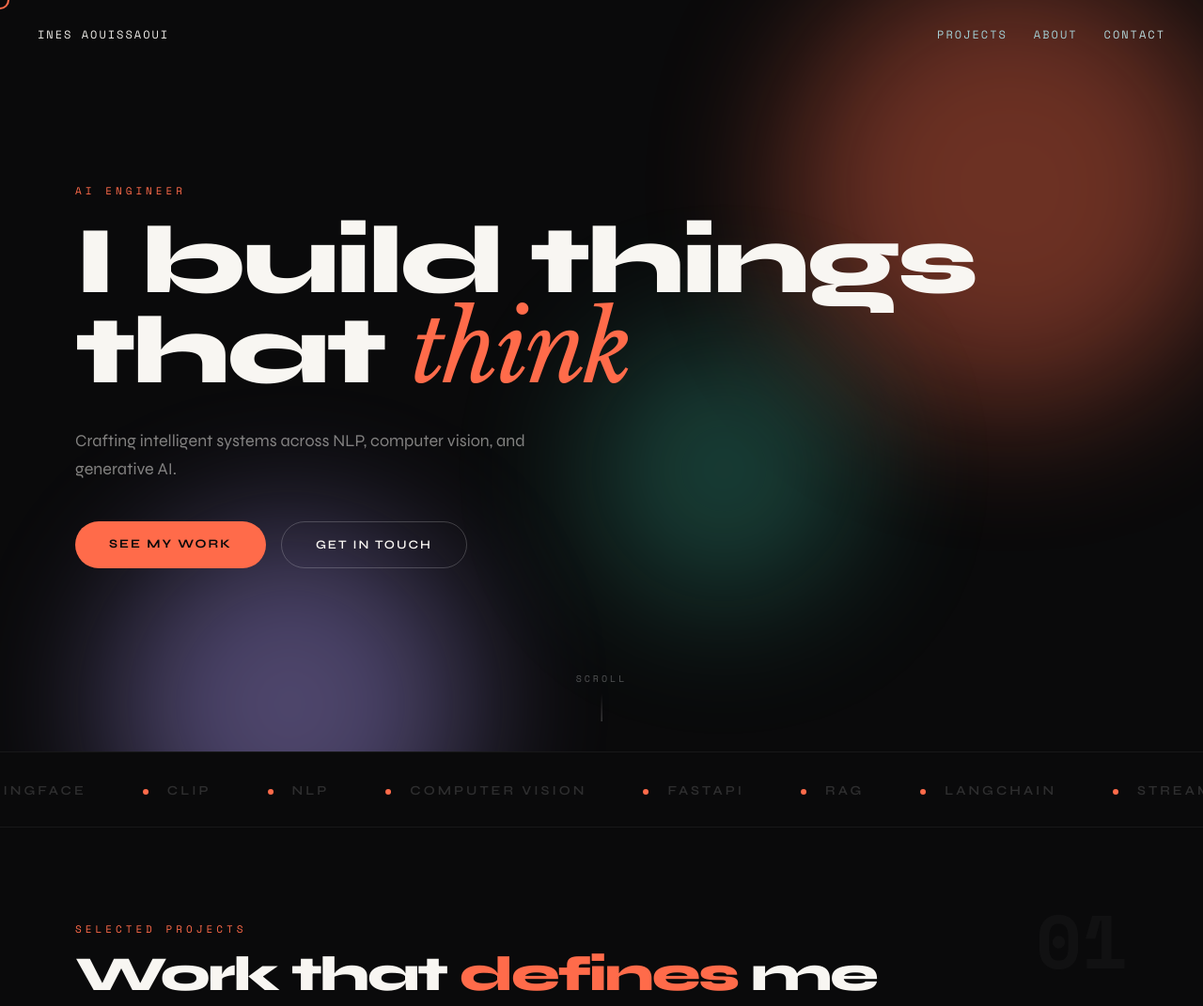
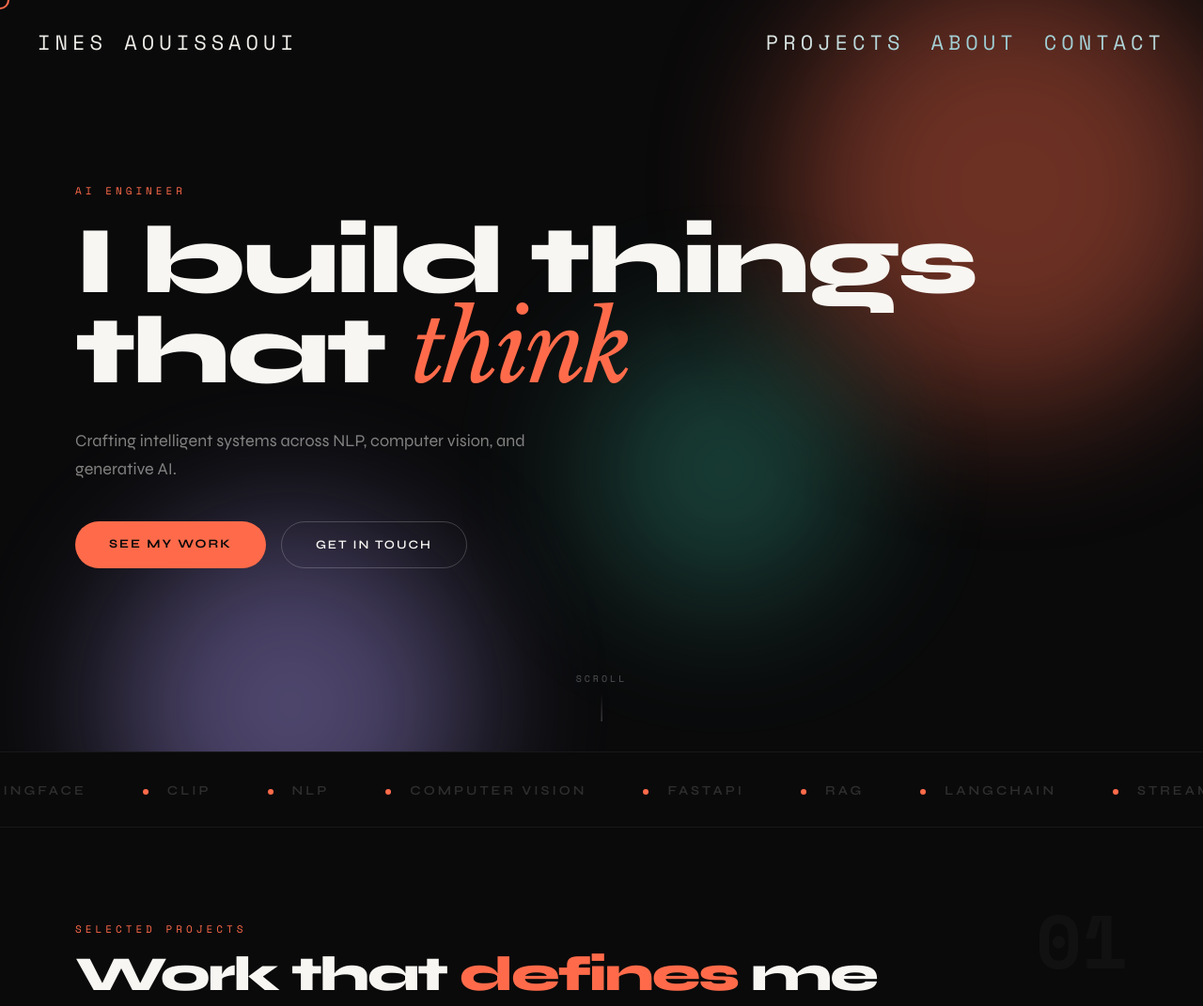
Before and after one commit to InesAouissaoui/portfolio, a plain HTML site: page index.html in a window 1280 px wide. Shown: the top 1071 px of the page at 94% size. Drawn offline with nearby package versions, Linux system fonts and the light colour scheme.

Commit message:
new header

```diff
--- a/index.html
+++ b/index.html
@@ -14,9 +14,9 @@ body{background:var(--black);color:var(--white);font-family:var(--syne);-webkit-
 .cursor{position:fixed;width:20px;height:20px;border:2px solid var(--coral);border-radius:50%;pointer-events:none;z-index:10000;transition:transform .15s,width .2s,height .2s,border-color .2s;transform:translate(-50%,-50%)}
 .cursor.hover{width:50px;height:50px;border-color:var(--lavender);mix-blend-mode:difference}
 nav{position:fixed;top:0;left:0;right:0;z-index:1000;padding:24px 40px;display:flex;justify-content:space-between;align-items:center;mix-blend-mode:difference}
-.nav-name{font-family:var(--mono);font-size:12px;letter-spacing:2px;text-transform:uppercase}
+.nav-name{font-family:var(--mono);font-size:22px;letter-spacing:5px;text-transform:uppercase}
 .nav-links{display:flex;gap:28px}
-.nav-links a{color:var(--white);text-decoration:none;font-size:12px;letter-spacing:2px;text-transform:uppercase;font-family:var(--mono);position:relative;padding:4px 0}
+.nav-links a{color:var(--white);text-decoration:none;font-size:22px;letter-spacing:5px;text-transform:uppercase;font-family:var(--mono);position:relative;padding:4px 0}
 .nav-links a::after{content:'';position:absolute;bottom:0;left:0;width:0;height:2px;background:var(--coral);transition:width .3s}
 .nav-links a:hover::after{width:100%}
 .hero{min-height:100vh;position:relative;display:flex;align-items:center;overflow:hidden}
```
